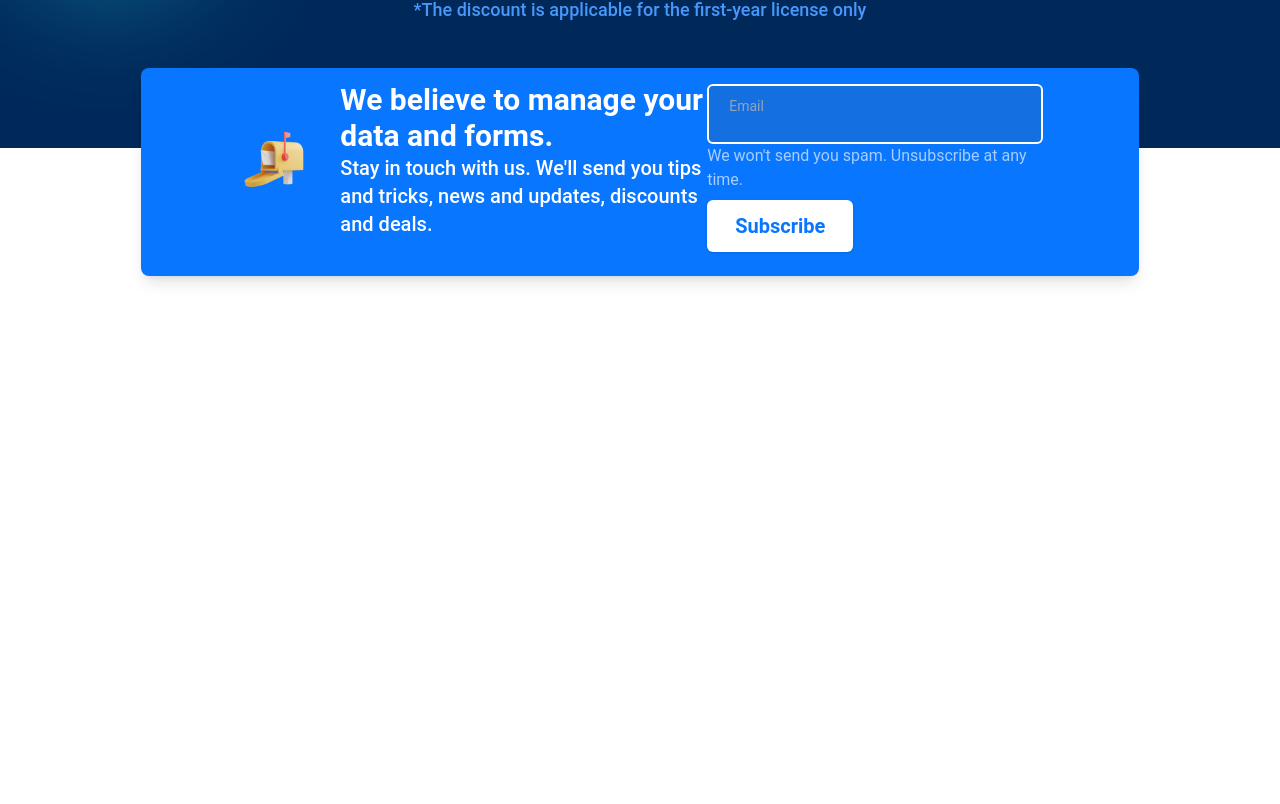
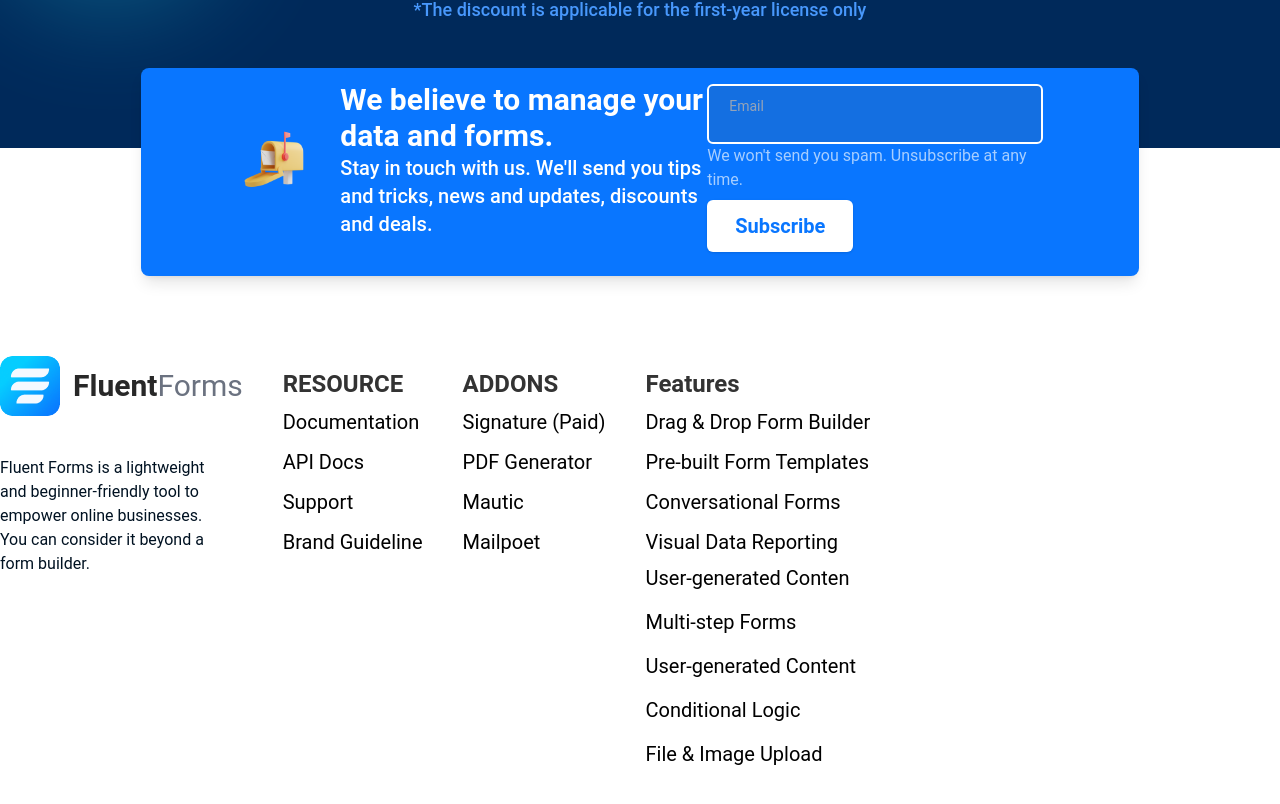
Before and after one commit to ronobir84/fluent-forms, a React (Vite) app: page / in a window 1280 px wide. Shown: the part 9084-9888 px from the top of the page. Before the commit the page ends 9832 px from the top, so only its background shows below. Built offline with nearby package versions, Linux system fonts and the light colour scheme.

Commit message:
add this footer section

```diff
--- a/src/Pages/Shared/Footer/Footer.jsx
+++ b/src/Pages/Shared/Footer/Footer.jsx
@@ -1,8 +1,9 @@
 import logo from "../../../assets/image/logo.png"
  import footerImg from "../../../assets/image/footer-1.png"
+import { Link } from "react-router-dom";
 const Footer = () => {
     return (
-        <div className='w-full h-[600px] bg-[#FFFFFF]'>
+        <div className='w-full h-[700px] bg-[#FFFFFF]'>
             <div className='w-[78%] h-52 bg-[#0976FF] mx-auto relative bottom-20 rounded-lg shadow-lg '>
                 <div className="flex  items-center px-24">
                     <div className="flex items-center gap-8">
@@ -28,11 +29,70 @@ const Footer = () => {
                         <div>
                             <button className="bg-[#FFFFFF] px-7 py-3 text-xl font-semibold text-[#0976FF] rounded-md shadow mt-2">Subscribe</button>
                         </div>
-
-
                     </div>
                 </div>
+            </div>
 
+            <div>
+                <div className="flex gap-10">
+                    <div>
+                        <Link>
+                            <div className="flex items-center gap-1">
+                                <img src={logo} alt="" />
+                                <h2 className="text-3xl "><span className="text-[#282828] font-bold">Fluent</span><span className="text-gray-500">Forms</span></h2>
+                            </div>
+                        </Link>
+                        <p className="w-52 text-[#001222] text-base pt-10">Fluent Forms is a lightweight and beginner-friendly tool to empower online businesses. You can consider it beyond a form builder.</p>
+                    </div>
+                    <div>
+                            <h1 className="text-2xl font-bold text-[#333]  relative top-3">RESOURCE</h1>
+
+                            <a href="" className="text-xl text-black hover:translate-x-1 hover:scale-100 hover:border-b-2 hover:border-black transition-all duration-300 ease-in-out relative top-5 ">Documentation</a>
+                            <br />
+                            <a href="" className="text-xl text-black hover:translate-x-1 hover:scale-100 hover:border-b-2 hover:border-black transition-all duration-300 ease-in-out relative top-8">API Docs</a>
+                            <br />
+                            <a href="" className="text-xl text-black hover:translate-x-1 hover:scale-100 hover:border-b-2 hover:border-black transition-all duration-300 ease-in-out relative top-11">Support</a>
+                            <br />
+                            <a href="" className="text-xl text-black hover:translate-x-1 hover:scale-100 hover:border-b-2 hover:border-black transition-all duration-300 ease-in-out relative top-14">Brand Guideline</a>
+                    </div>
+                    <div>
+                        <h1 className="text-2xl font-bold text-[#333]  relative top-3">ADDONS</h1>
+
+                        <a href="" className="text-xl text-black hover:translate-x-1 hover:scale-100 hover:border-b-2 hover:border-black transition-all duration-300 ease-in-out relative top-5 ">Signature (Paid)</a>
+                            <br />
+                        <a href="" className="text-xl text-black hover:translate-x-1 hover:scale-100 hover:border-b-2 hover:border-black transition-all duration-300 ease-in-out relative top-8">PDF Generator</a>
+                            <br />
+                        <a href="" className="text-xl text-black hover:translate-x-1 hover:scale-100 hover:border-b-2 hover:border-black transition-all duration-300 ease-in-out relative top-11">Mautic</a>
+                            <br />
+                        <a href="" className="text-xl text-black hover:translate-x-1 hover:scale-100 hover:border-b-2 hover:border-black transition-all duration-300 ease-in-out relative top-14">Mailpoet</a>
+                    </div>
+                    <div>
+                        <h1 className="text-2xl font-bold text-[#333]  relative top-3">Features</h1>
+
+                        <a href="" className="text-xl text-black hover:translate-x-1 hover:scale-100 hover:border-b-2 hover:border-black transition-all duration-300 ease-in-out relative top-5 ">Drag & Drop Form Builder</a>
+                            <br />
+                        <a href="" className="text-xl text-black hover:translate-x-1 hover:scale-100 hover:border-b-2 hover:border-black transition-all duration-300 ease-in-out relative top-8">Pre-built Form Templates</a>
+                            <br />
+                        <a href="" className="text-xl text-black hover:translate-x-1 hover:scale-100 hover:border-b-2 hover:border-black transition-all duration-300 ease-in-out relative top-11">Conversational Forms</a>
+                            <br />
+                        <a href="" className="text-xl text-black hover:translate-x-1 hover:scale-100 hover:border-b-2 hover:border-black transition-all duration-300 ease-in-out relative top-14">Visual Data Reporting</a>
+                        <br />
+                        <a href="" className="text-xl text-black hover:translate-x-1 hover:scale-100 hover:border-b-2 hover:border-black transition-all duration-300 ease-in-out relative top-16">User-generated Conten</a>
+                        <br />
+                        <a href="" className="text-xl text-black hover:translate-x-1 hover:scale-100 hover:border-b-2 hover:border-black transition-all duration-300 ease-in-out relative top-20">Multi-step Forms</a>
+                        <br />
+                        <a href="" className="text-xl text-black hover:translate-x-1 hover:scale-100 hover:border-b-2 hover:border-black transition-all duration-300 ease-in-out relative top-24">
+                            User-generated Content</a>
+                        <br />
+                        <a href="" className="text-xl text-black hover:translate-x-1 hover:scale-100 hover:border-b-2 hover:border-black transition-all duration-300 ease-in-out relative top-28">
+                            Conditional Logic</a>
+                        <br />
+                        <a href="" className="text-xl text-black hover:translate-x-1 hover:scale-100 hover:border-b-2 hover:border-black transition-all duration-300 ease-in-out relative top-32">
+                            File & Image Upload</a>
+                        <br />
+
+                     </div>
+                </div>
             </div>
 
         </div>
```
